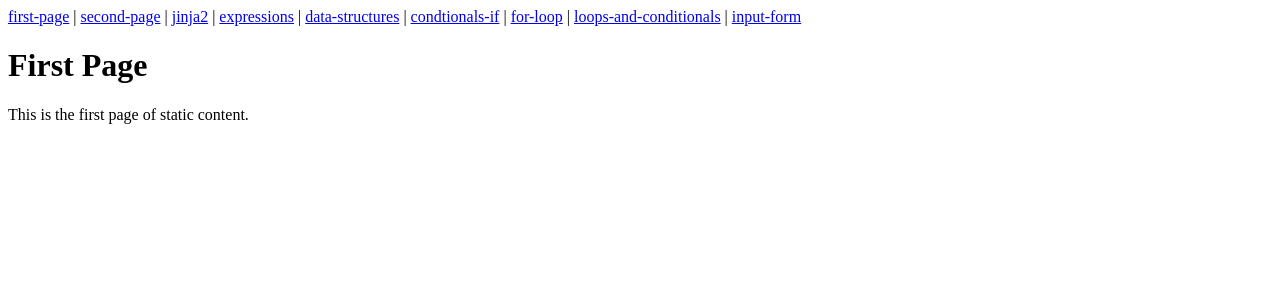
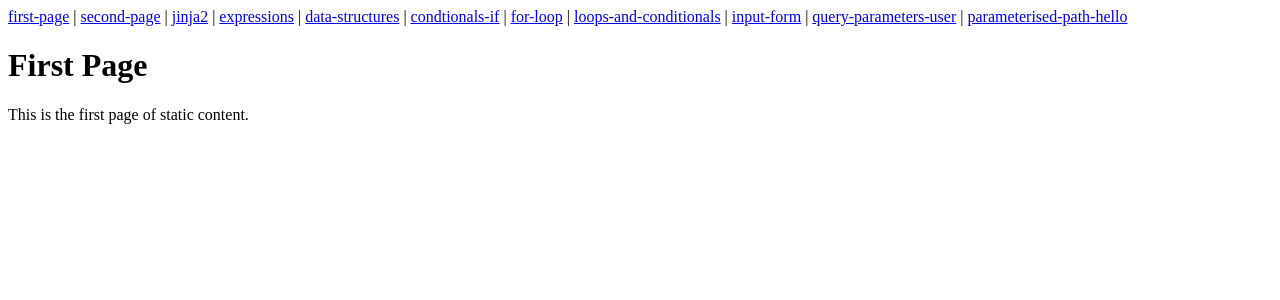
Before and after one commit to sfraser-dev/web-python-flask-hello, a Flask app: page / in a window 1280 px wide. Shown: the top 300 px of the page. Run offline with Flask 3, Linux system fonts and the light colour scheme.

Commit message:
adding query parameter example and parameterised path example

```diff
--- a/app.py
+++ b/app.py
@@ -91,6 +91,26 @@ def create_app():
 
         return render_template("form_input.html")
 
+    # tenth endpoint, query parameters (different from parameterised path)
+    # key-value pairs that are part of the **url string**
+    # mnemonic: QP PP QPPP (query parameters and parameterised path)
+    # access via request.args
+    @app.route("/query_parameters_user/")
+    def query_parameters_user():
+        name = request.args.get("name", "Unknown")
+        age = request.args.get("age", "N/A")
+        city = request.args.get("city", "Nowhere")
+
+        return render_template("query_parameters_user.html", name=name, age=age, city=city)
+
+    # eleventh endpoint, parameterised path
+    # endpoint that is part of the **url path**
+    @app.route("/parameterised_path_hello/")
+    @app.route("/parameterised_path_hello/<name>")
+    def parameterised_path_hello(name="Unknown"):
+        return render_template("parameterised_path_hello.html", name=name)
+
+
     return app
 
 if __name__ == "__main__":
--- a/templates/nav.html
+++ b/templates/nav.html
@@ -7,5 +7,7 @@
     <a href="/conditionals_if/">condtionals-if</a> |
     <a href="/for_loop/">for-loop</a> |
     <a href="/loops_and_conditionals/">loops-and-conditionals</a> |
-    <a href="/form_input/">input-form</a>
+    <a href="/form_input/">input-form</a> |
+    <a href="/query_parameters_user/?name=lisa&age=8&city=Springfield">query-parameters-user</a> |
+    <a href="/parameterised_path_hello/John Smith">parameterised-path-hello</a>
 </nav>
```
Also changed, not shown: templates/form_input.html (+11 -0 lines), templates/parameterised_path_hello.html (added, +11 -0 lines), templates/query_parameters_user.html (added, +13 -0 lines).
